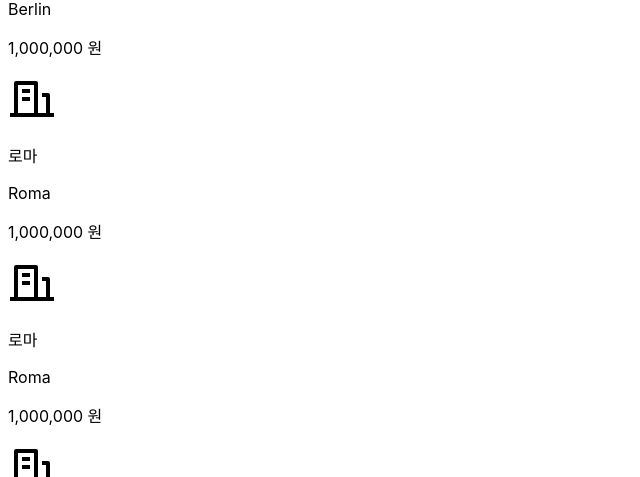
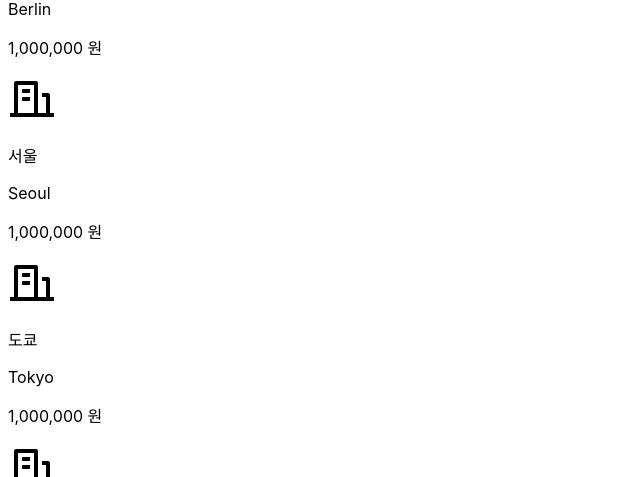
Before and after one commit to SkyLightQP/marble, a React (Create React App) app: page / in a window 1280 px wide. Shown: the part 2399-2876 px from the top of the page, without its empty margins (0-640 px from the left). Built offline with nearby package versions, Linux system fonts and the light colour scheme; a web font is replaced by a local one.

Commit message:
fix: update city amount according to screen

```diff
--- a/src/components/GameBoard/index.tsx
+++ b/src/components/GameBoard/index.tsx
@@ -1,7 +1,7 @@
 import React from 'react';
 import { RiBuildingLine } from 'react-icons/ri';
 import { SpecialCard } from '../SpecialCard';
-import { DUMMY_CITY_LIST } from '../../constants/dummy-data';
+import { DUMMY_CITY_LIST, DUMMY_CITY_LIST_FOR_VERTICAL } from '../../constants/dummy-data';
 import { CityCard } from '../CityCard';
 
 export const GameBoard: React.FC = () => {
@@ -24,7 +24,7 @@ export const GameBoard: React.FC = () => {
       </div>
       <div className="flex flex-row justify-center space-x-[1060px] mt-1 mb-1">
         <div className="flex flex-col space-y-1">
-          {DUMMY_CITY_LIST.map((city) => (
+          {DUMMY_CITY_LIST_FOR_VERTICAL.map((city) => (
             <CityCard
               key={city.nameEn}
               icon={RiBuildingLine}
@@ -35,7 +35,7 @@ export const GameBoard: React.FC = () => {
           ))}
         </div>
         <div className="flex flex-col space-y-1">
-          {DUMMY_CITY_LIST.map((city) => (
+          {DUMMY_CITY_LIST_FOR_VERTICAL.map((city) => (
             <CityCard
               key={city.nameEn}
               icon={RiBuildingLine}
--- a/src/constants/dummy-data.ts
+++ b/src/constants/dummy-data.ts
@@ -40,3 +40,31 @@ export const DUMMY_CITY_LIST = [
     price: 1000000
   }
 ];
+
+export const DUMMY_CITY_LIST_FOR_VERTICAL = [
+  {
+    nameKo: '서울',
+    nameEn: 'Seoul',
+    price: 1000000
+  },
+  {
+    nameKo: '도쿄',
+    nameEn: 'Tokyo',
+    price: 1000000
+  },
+  {
+    nameKo: '방콕',
+    nameEn: 'Bangkok',
+    price: 1000000
+  },
+  {
+    nameKo: '베이징',
+    nameEn: 'Beijing',
+    price: 1000000
+  },
+  {
+    nameKo: '베를린',
+    nameEn: 'Berlin',
+    price: 1000000
+  }
+];
```
